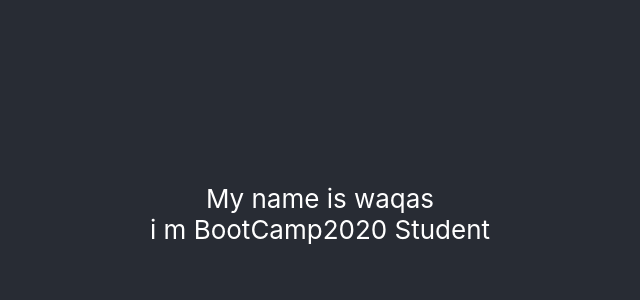
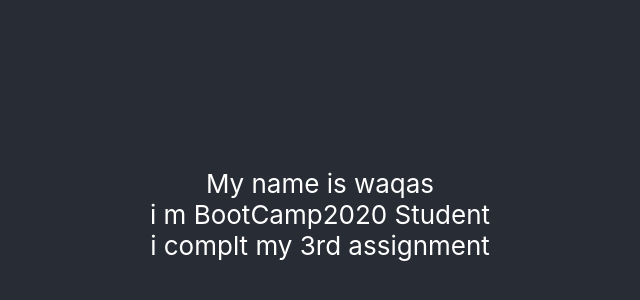
Before and after one commit to RanaWaqas92/ReactApp2, a React (Create React App) app: page / in a window 1280 px wide. Shown: the part 186-486 px from the top of the page, without its empty margins (320-960 px from the left). Built offline with nearby package versions, Linux system fonts and the light colour scheme.

Commit message:
add new line i complt my 3rd assigment

```diff
--- a/src/Login.js
+++ b/src/Login.js
@@ -7,6 +7,7 @@ function Login(props){
             <br />
             i m BootCamp2020 {props.Student}
             <br />
+            i complt my 3rd assignment
          </div>
     );
 }
```
